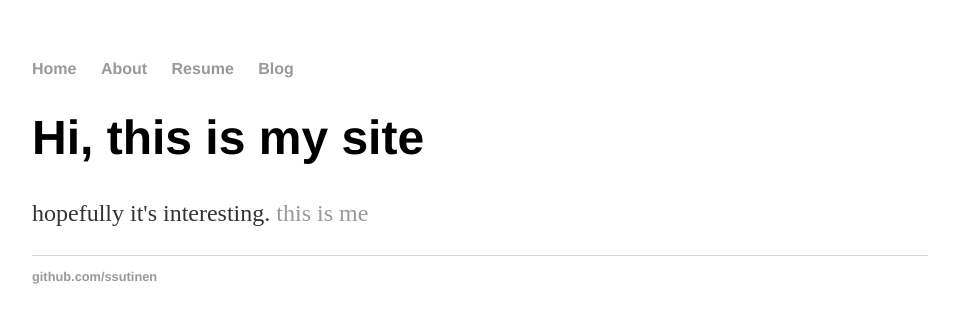
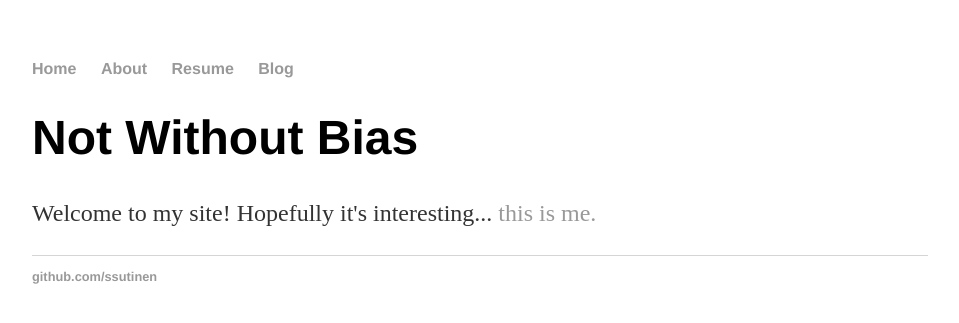
Before and after one commit to ssutinen/ssutinen.github.io, a Jekyll site: the page built from index.html, in a window 1280 px wide. Shown: the top 323 px of the page, without its empty margins (160-1119 px from the left). Built offline with Jekyll 4.4.1, drawn with Linux system fonts in a browser that asks for light colours.

Commit message:
Update index.html

```diff
--- a/index.html
+++ b/index.html
@@ -1,11 +1,11 @@
 ---
 layout: default
-title: "Homepage"
+title: "Not Without Bias"
 ---
 
 <div>
-      <h1>Hi, this is my site</h1>
-      <p>hopefully it's interesting.
-          <a href="/about">this is me</a>
+      <h1>{{ page.title }}</h1>
+      <p>Welcome to my site! Hopefully it's interesting...
+          <a href="/about">this is me.</a>
       </p>
 </div>
```
